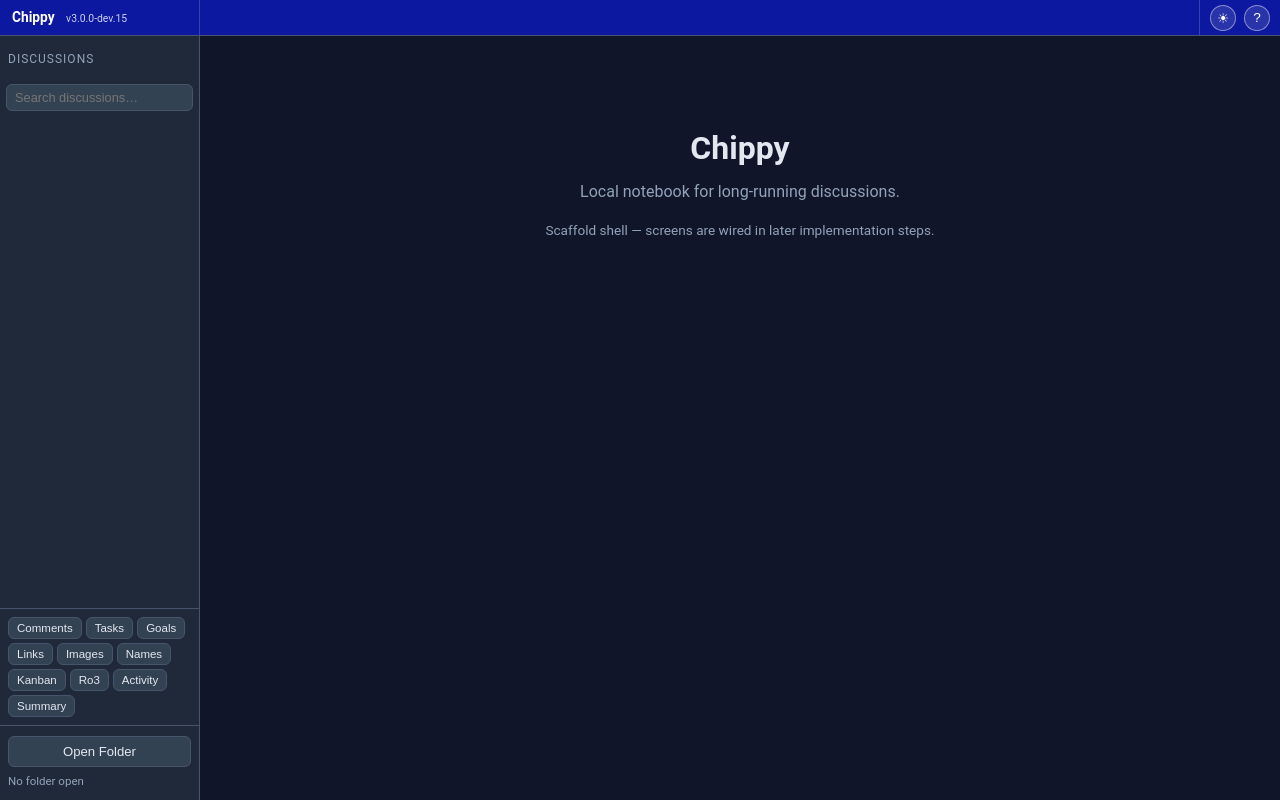
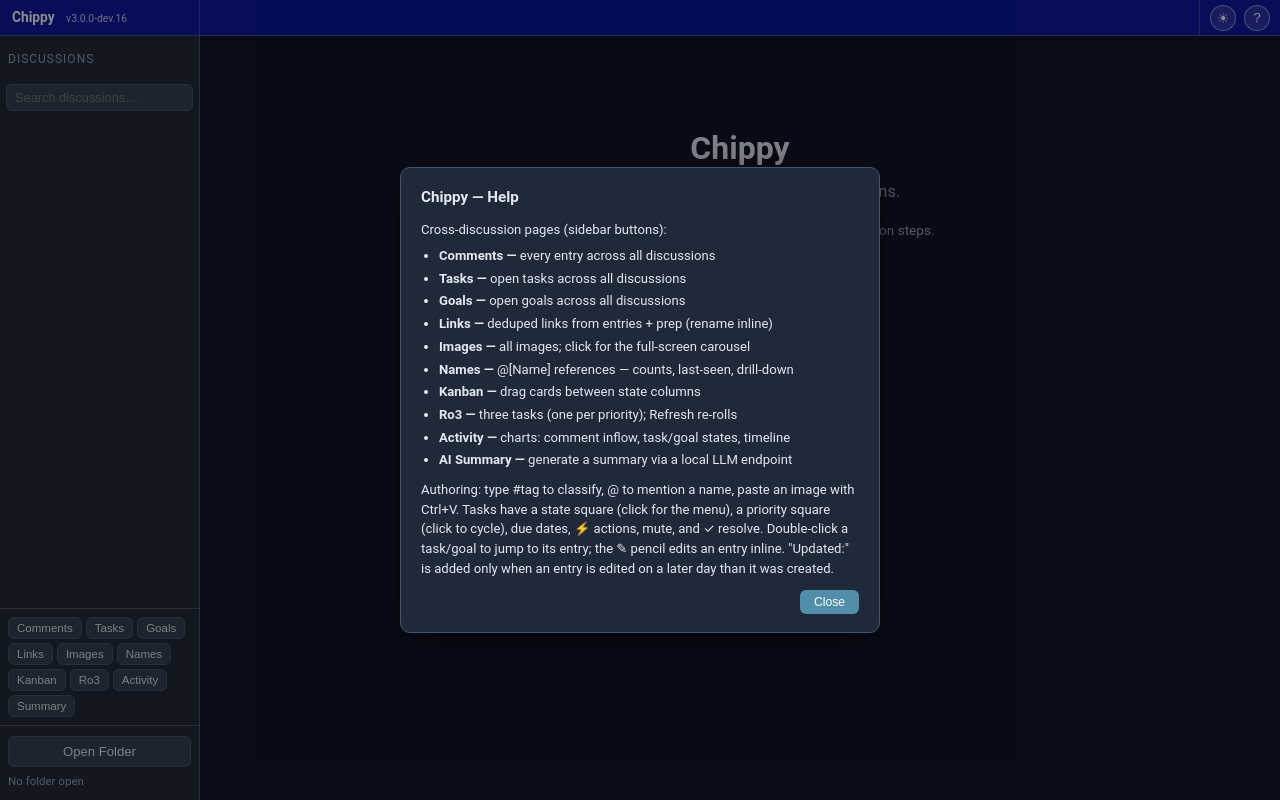
Before and after one commit to pesopaso/chippy, a plain HTML site: page src/local/app.html in a window 1280 px wide. Both pictures are taken after a click on the button "Help". Drawn offline with Linux system fonts and the light colour scheme.

Commit message:
Step 15 — Hardening and MVP parity

```diff
--- a/src/local/app.html
+++ b/src/local/app.html
@@ -5,9 +5,9 @@
   <meta charset="UTF-8" />
   <meta name="viewport" content="width=device-width, initial-scale=1" />
   <title>Chippy</title>
-  <link rel="stylesheet" href="style.css?v=3.0.0-dev.15" />
+  <link rel="stylesheet" href="style.css?v=3.0.0-dev.16" />
   <!-- DOMPurify is vendored flat (no subfolder). Loaded before the app so the global is ready. -->
-  <script src="dompurify.min.js?v=3.0.0-dev.15"></script>
+  <script src="dompurify.min.js?v=3.0.0-dev.16"></script>
 </head>
 <body>
   <!-- Top chrome: 36px bar across the viewport (R56). Hardcoded indigo, identical in both themes. -->
@@ -77,13 +77,13 @@
   <!-- Classic scripts (no ES modules) so the app runs directly from file://.
        Load order matters: each file attaches to the global Chippy namespace,
        and later files depend on earlier ones (io needs format; main needs all). -->
-  <script src="format.js?v=3.0.0-dev.15"></script>
-  <script src="io.js?v=3.0.0-dev.15"></script>
-  <script src="store.js?v=3.0.0-dev.15"></script>
-  <script src="ui.js?v=3.0.0-dev.15"></script>
-  <script src="discussion.js?v=3.0.0-dev.15"></script>
-  <script src="pages.js?v=3.0.0-dev.15"></script>
-  <script src="dashboard.js?v=3.0.0-dev.15"></script>
-  <script src="main.js?v=3.0.0-dev.15"></script>
+  <script src="format.js?v=3.0.0-dev.16"></script>
+  <script src="io.js?v=3.0.0-dev.16"></script>
+  <script src="store.js?v=3.0.0-dev.16"></script>
+  <script src="ui.js?v=3.0.0-dev.16"></script>
+  <script src="discussion.js?v=3.0.0-dev.16"></script>
+  <script src="pages.js?v=3.0.0-dev.16"></script>
+  <script src="dashboard.js?v=3.0.0-dev.16"></script>
+  <script src="main.js?v=3.0.0-dev.16"></script>
 </body>
 </html>
--- a/src/local/main.js
+++ b/src/local/main.js
@@ -9,7 +9,7 @@
 
   // Single source of truth for the version. Used for display and as the cache-bust
   // query param on the CSS/JS tags in app.html (bump both together on release).
-  const VERSION = '3.0.0-dev.15';
+  const VERSION = '3.0.0-dev.16';
   Chippy.VERSION = VERSION;
 
   const THEME_KEY = 'chippy_theme';
@@ -45,6 +45,47 @@
     } catch (_) { /* ignore */ }
   }
 
+  // Help dialog listing the cross-discussion pages and key behaviors (R49).
+  function showHelp() {
+    const ui = Chippy.ui;
+    if (!ui || !ui.showModal) return;
+    const mk = (tag, text) => { const e = document.createElement(tag); if (text != null) e.textContent = text; return e; };
+    const PAGES = [
+      ['Comments', 'every entry across all discussions'],
+      ['Tasks', 'open tasks across all discussions'],
+      ['Goals', 'open goals across all discussions'],
+      ['Links', 'deduped links from entries + prep (rename inline)'],
+      ['Images', 'all images; click for the full-screen carousel'],
+      ['Names', '@[Name] references — counts, last-seen, drill-down'],
+      ['Kanban', 'drag cards between state columns'],
+      ['Ro3', 'three tasks (one per priority); Refresh re-rolls'],
+      ['Activity', 'charts: comment inflow, task/goal states, timeline'],
+      ['AI Summary', 'generate a summary via a local LLM endpoint']
+    ];
+    ui.showModal('Chippy — Help', (modal, close) => {
+      modal.appendChild(mk('p', 'Cross-discussion pages (sidebar buttons):'));
+      const ul = mk('ul'); ul.className = 'help-list';
+      for (const [n, d] of PAGES) {
+        const li = mk('li'); const b = mk('strong', n + ' — '); li.appendChild(b);
+        li.appendChild(document.createTextNode(d)); ul.appendChild(li);
+      }
+      modal.appendChild(ul);
+      modal.appendChild(mk('p', 'Authoring: type #tag to classify, @ to mention a name, ' +
+        'paste an image with Ctrl+V. Tasks have a state square (click for the menu), a priority ' +
+        'square (click to cycle), due dates, ⚡ actions, mute, and ✓ resolve. Double-click a ' +
+        'task/goal to jump to its entry; the ✎ pencil edits an entry inline. "Updated:" is added ' +
+        'only when an entry is edited on a later day than it was created.'));
+      const row = mk('div'); row.className = 'modal-actions';
+      const ok = mk('button', 'Close'); ok.className = 'btn-primary'; ok.addEventListener('click', close);
+      row.appendChild(ok); modal.appendChild(row);
+    });
+  }
+
+  // Slim layout under 800px (R36): stack the columns; the sidebar sits on top.
+  function checkSlimMode() {
+    document.body.classList.toggle('slim', window.innerWidth < 800);
+  }
+
   function init() {
     const ver = document.getElementById('appVersion');
     if (ver) ver.textContent = 'v' + VERSION;
@@ -59,10 +100,13 @@
     }
 
     const help = document.getElementById('btnHelp');
-    if (help) help.addEventListener('click', () => alert('Help — coming in a later step.'));
+    if (help) help.addEventListener('click', showHelp);
 
     const printBtn = document.getElementById('btnPrintChrome');
     if (printBtn) printBtn.addEventListener('click', () => window.print());
+
+    checkSlimMode();
+    window.addEventListener('resize', checkSlimMode);
 
     const pages = Chippy.pages;
     const store = Chippy.store;
--- a/src/local/style.css
+++ b/src/local/style.css
@@ -512,3 +512,16 @@ blockquote { border-left: 3px solid var(--border); margin: 6px 0; padding-left:
   .split-right, .entry-box, .prep-edit-btn, .icon-btn, .member-header-actions { display: none !important; }
   body { background: #fff; color: #000; }
 }
+
+/* ---- Help dialog ------------------------------------------------------ */
+.help-list { margin: 6px 0 10px 18px; }
+.help-list li { margin-bottom: 3px; font-size: .82rem; }
+.modal p { font-size: .82rem; color: var(--text); line-height: 1.5; }
+.modal { max-width: 480px; max-height: 80vh; overflow-y: auto; }
+
+/* ---- Slim mode (<800px) ----------------------------------------------- */
+body.slim #app { flex-direction: column; height: auto; }
+body.slim #sidebar { width: 100%; flex: none; border-right: none; border-bottom: 1px solid var(--border); max-height: 42vh; }
+body.slim .split-view { flex-direction: column; }
+body.slim .split-right { flex: none; width: 100%; }
+body.slim .kanban-board { flex-wrap: wrap; }
```
